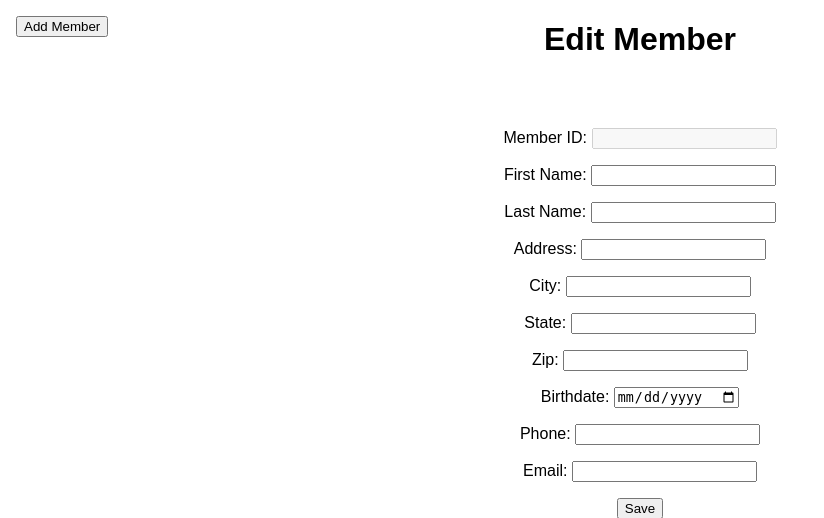
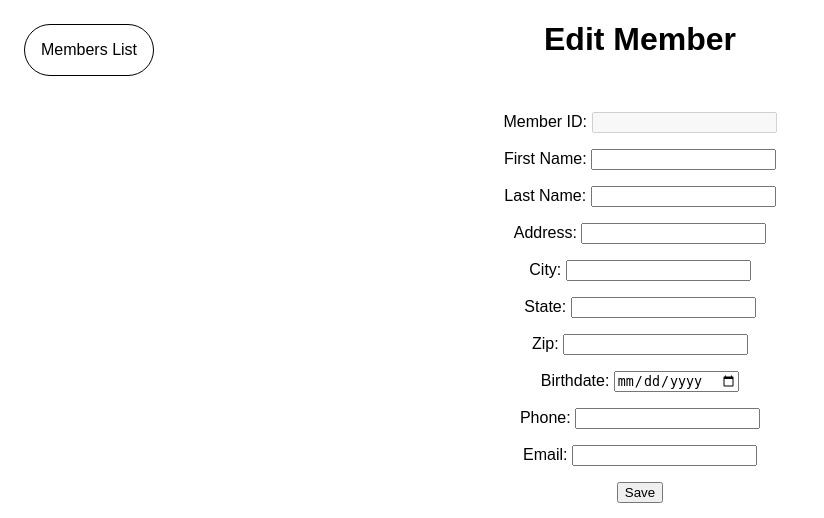
Before and after one commit to paddymills/delaches, a Flask app: page /members/1 in a window 1280 px wide. Shown: the top 518 px of the page, without its empty margins (0-824 px from the left). Run offline with Flask 3, Linux system fonts and the light colour scheme; the visitor is signed in with stand-in values (Sample User, id 1).

Commit message:
add back buttons

```diff
--- a/members/templates/member.html
+++ b/members/templates/member.html
@@ -10,11 +10,12 @@
   </head>
   <body>
     <noscript>This webpage requires javascript to run.</noscript>
+    <a
+      href="{{ url_for('members.member_mgmt') }}"
+      style="position: absolute; top: 1rem; left: 1rem; border: 1px solid black"
+    >Members List</a>
     <header><h1>Edit Member</h1></header>
     <main>
-      <form action="/members/add">
-        <button style="position: absolute; top: 1rem; left: 1rem;">Add Member</button>
-      </form>
       <form action="/members/{{ member.id }}" method="{{ 'post' }}">
         <p>
           <label for="id">Member ID:</label>
```
Also changed, not shown: members/templates/members.html (+7 -0 lines).
